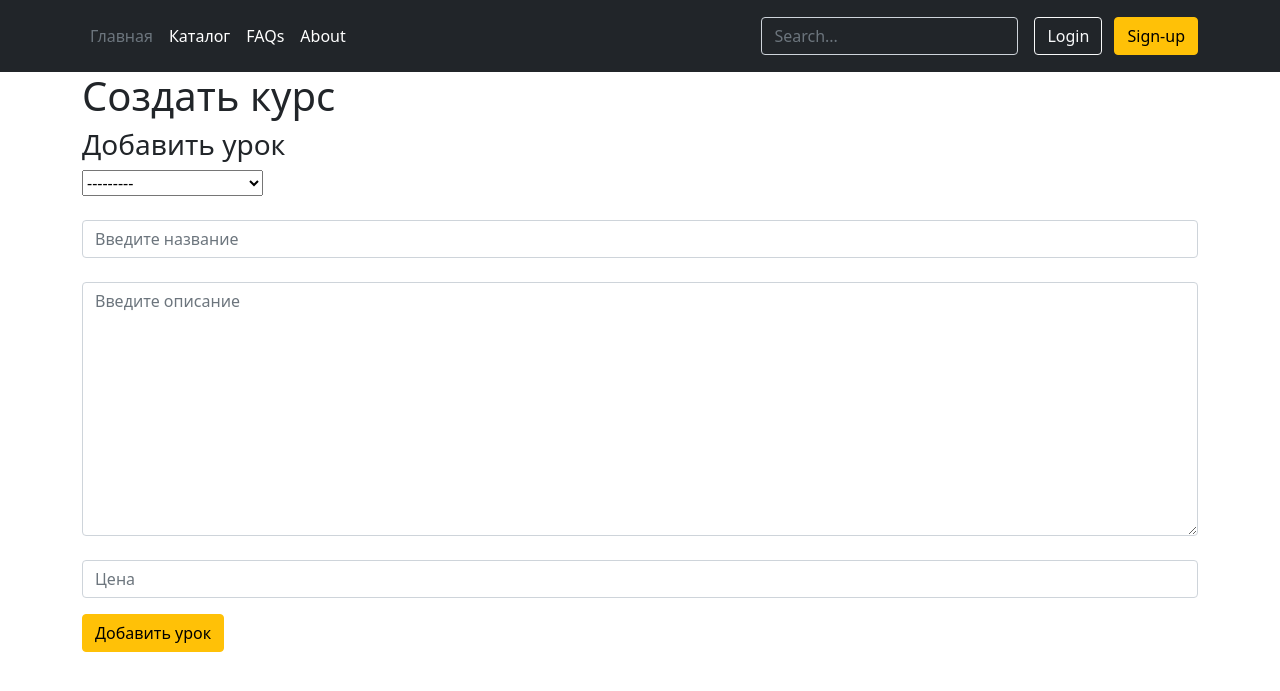
After one commit to Angelina112358/CourseCreator, a Django app: page /creator/ in a window 1280 px wide. The commit adds this page. Shown: the top 691 px of the page. Run offline with Django 3.2, Linux system fonts and the light colour scheme; data comes from the database, SQL or seed files in the repository.

Commit message:
Added form for product

```diff
--- /dev/null
+++ b/CourseCreator/main/forms.py
@@ -0,0 +1,26 @@
+from .models import *
+from django.forms import ModelForm, TextInput, Textarea
+
+
+class ProductForm(ModelForm):
+    class Meta:
+        model = Product
+        fields = ['category', 'name', 'description', 'price']
+        widgets = {
+            'name': TextInput(attrs={
+                'class': 'form-control',
+                'placeholder': 'Введите название',
+            }),
+            'description': Textarea(attrs={
+                'class': 'form-control',
+                'placeholder': 'Введите описание',
+            }),
+            'price': TextInput(attrs={
+                'class': 'form-control',
+                'placeholder': 'Цена',
+            }),
+            'Category': TextInput(attrs={
+                'class': 'form-control',
+                'placeholder': 'Категория',
+            }),
+        }
--- a/CourseCreator/main/templates/main/catalog.html
+++ b/CourseCreator/main/templates/main/catalog.html
@@ -23,11 +23,11 @@
             <div class="item col-md-6 ">
                 <div class="row g-0 rounded overflow-hidden flex-md-row mb-4 mr-1 shadow-sm h-md-250 position-relative elem">
                     <div class="card mb-4 rounded-3 shadow-sm col p-4 d-flex flex-column position-static" style="background-color: #C0C0C0">
-                        <div class="card-header py-3">
-                            <h4 class="my-0 fw-normal">{{ product.name }}</h4>
+                        <div class="card-header py-3 " style="background-color: white">
+                            <h4 class="my-0 fw-normal" >{{ product.name }}</h4>
                         </div>
                         <div class="card-body">
-                            <h1 class="card-title pricing-card-title">{{ product.price }}<small class="text-muted fw-light">/mo</small></h1>
+                            <h1 class="card-title pricing-card-title">{{ product.price }}<small class="text-muted fw-light"></small></h1>
                             <ul class="list-unstyled mt-3 mb-4">
                                 <li>{{ product.description }}</li>
                             </ul>
--- /dev/null
+++ b/CourseCreator/main/templates/main/creator.html
@@ -0,0 +1,22 @@
+{% extends 'main/base.html' %}
+{% block title%}
+Создать курс
+{% endblock %}
+
+{% block content%}
+    <h1>Создать курс</h1>
+    <h3>Добавить урок</h3>
+    <form method="post">
+        {% csrf_token %}
+
+        {{ form.category }}<br><br>
+        {{ form.name }}<br>
+        {{ form.description }}<br>
+        {{ form.price }}
+        <button type="submit" class="btn btn-warning mt-3">Добавить урок</button>
+        <span>{{ error }}</span>
+        {% block lesson %}
+
+        {% endblock %}
+    </form>
+{% endblock %}
--- a/CourseCreator/main/templates/main/index.html
+++ b/CourseCreator/main/templates/main/index.html
@@ -10,7 +10,7 @@
       <p class="lead mb-4">Создайте свой курс и соберите всю нужную для учебы информацию в одном месте: запись или трансляцию урока, задания к нему, домашние задания, ссылки
                             на дополнительные источники. Отслеживайте прогресс учащихся в табеле успеваемости.</p>
       <div class="d-grid gap-2 d-sm-flex justify-content-sm-center">
-        <button type="button" class="btn btn-warning px-4 gap-3">Primary button</button>
+        <a href="#"><button type="button" class="btn btn-warning px-4 gap-3">Создать курс</button></a>
         <button type="button" class="btn btn-warning px-4">Secondary</button>
       </div>
     </div>
--- a/CourseCreator/main/urls.py
+++ b/CourseCreator/main/urls.py
@@ -3,7 +3,9 @@ from . import views
 
 urlpatterns = [
     path('', views.index, name='home'),
+    path('creator/', views.creator, name='creator'),
+    path('catalog/', views.product_list, name='product_list'),
     path('<int:id>/<str:slug>', views.product_detail, name='product_detail'),
     path('<str:category_slug>', views.product_list, name='product_list_by_category'),
-    path('catalog/', views.product_list, name='product_list')
+
 ]
--- a/CourseCreator/main/views.py
+++ b/CourseCreator/main/views.py
@@ -1,5 +1,6 @@
-from django.shortcuts import render, get_object_or_404
+from django.shortcuts import render, get_object_or_404, redirect
 from .models import Category, Product
+from .forms import ProductForm
 
 
 def index(request):
@@ -28,3 +29,20 @@ def product_detail(request, id, slug):
     return render(request,
                   'main/product.html',
                   {'product': product})
+
+
+def creator(request):
+    error = ''
+    if request.method == 'POST':
+        form = ProductForm(request.POST)
+        if form.is_valid():
+            form.save()
+            redirect('home')
+        else:
+            error = 'Неверная форма'
+    form = ProductForm()
+    context = {
+        'form': form,
+        'error': error
+    }
+    return render(request, 'main/creator.html', context)
```
Also changed, not shown: CourseCreator/CourseCreator/settings.py (line endings or trailing spaces).
